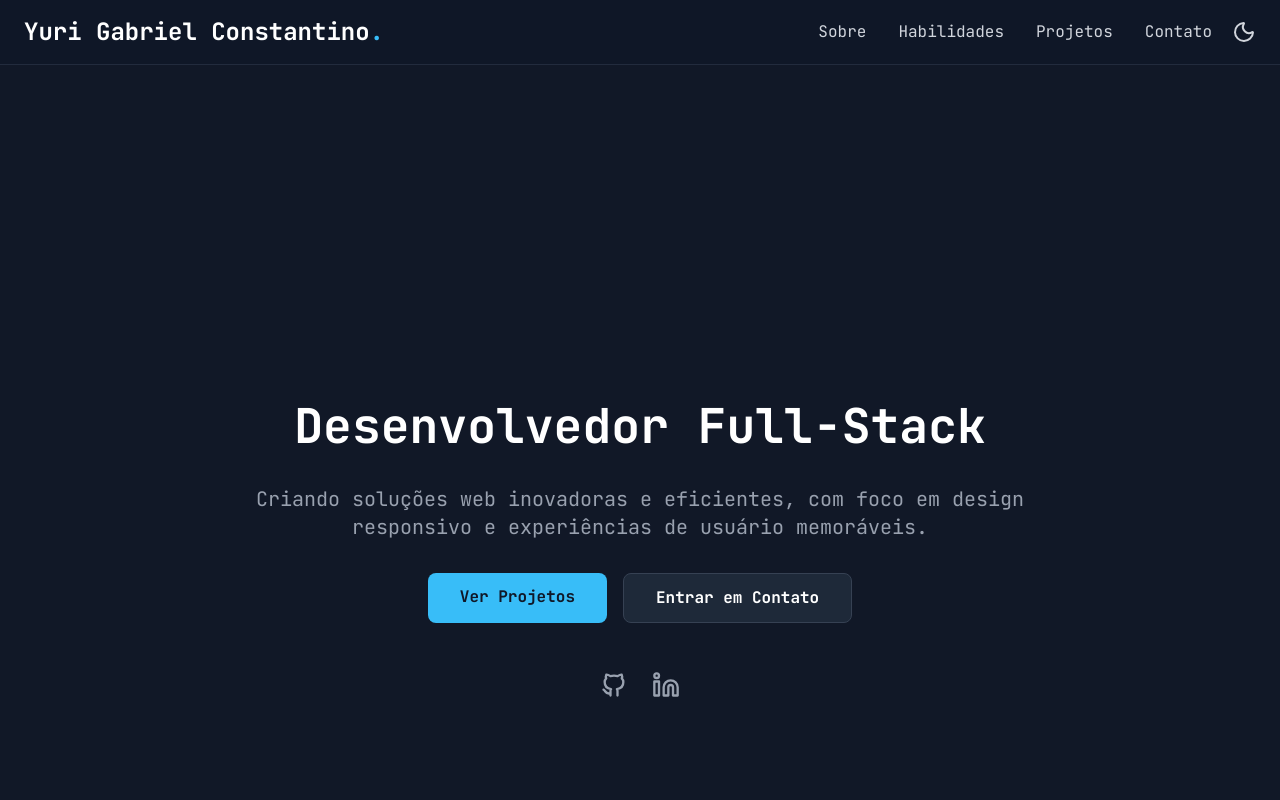
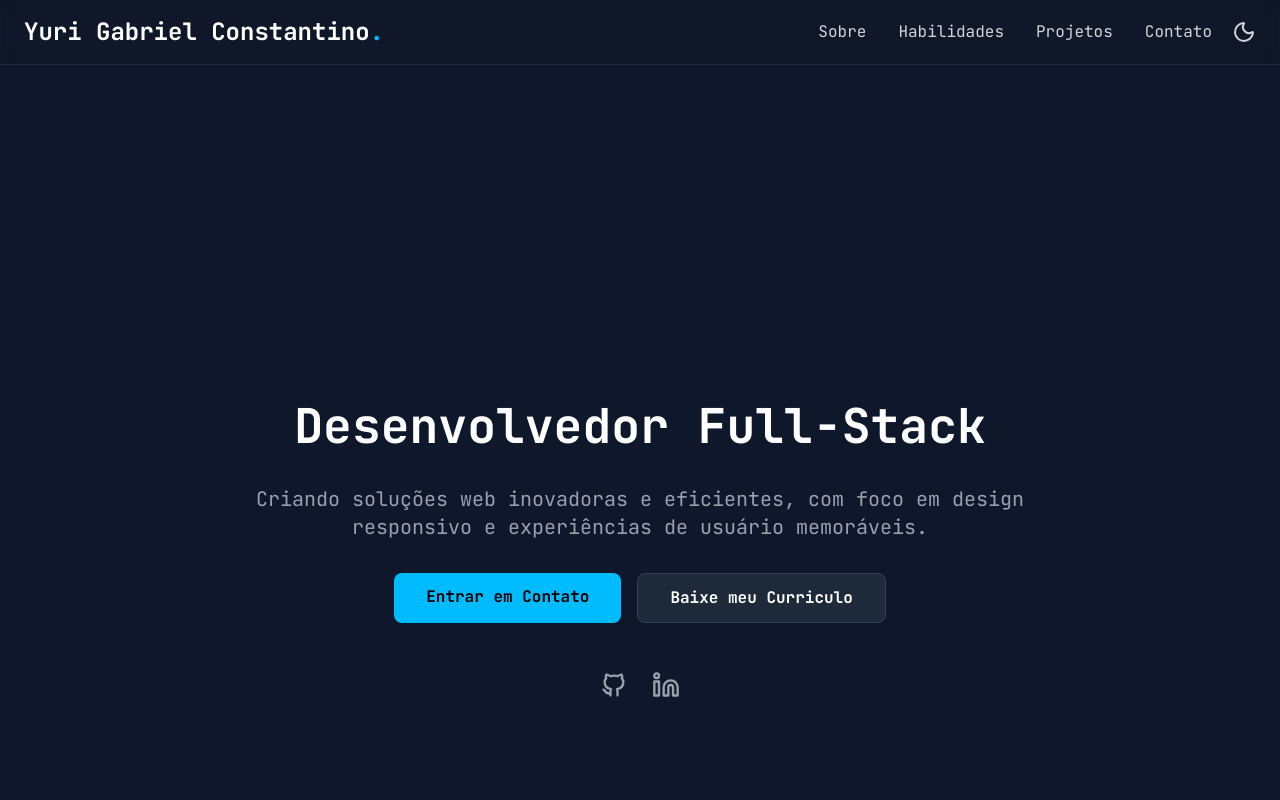
Before and after one commit to YuriGConstantino/Portfolio, a React (Vite) app: page / in a window 1280 px wide. Shown: the top 800 px of the page. Built offline with nearby package versions, Linux system fonts and the light colour scheme.

Commit message:
feat: atualizar cores e classes de estilo para consistência visual

```diff
--- a/src/App.css
+++ b/src/App.css
@@ -6,37 +6,45 @@ html {
 }
 
 @theme {
-  --color-accent: #38bdf8;
-  --color-accent-focus: #00a6f4;
-  --color-background: #111827;
-  --color-secondary-background: #000000;
-  --color-primary-color: #fff;
-  --color-primary-accent-color: #fff;
-  --color-input-color: #d1d5dc;
-  --color-secondary-color: #99a1af;
-  --color-gray-7: #364153;
-  --color-gray-8: #1e2939;
-  --color-gray-9: #101828;
-  --color-tag-backgroud: #024a70;
-  --color-tag-text: #74d4ff;
-  --color-card-link: #00bcff;
+  --color-accent: var(--color-sky-400);
+  --color-accent-focus: var(--color-sky-500);
+  --color-background: var(--color-slate-900);
+  --color-secondary-background: var(--color-black);
+  --color-primary-color: var(--color-white);
+  --color-primary-accent-color: var(--color-sky-400);
+  --color-input-color: var(--color-gray-300);
+  --color-secondary-color: var(--color-gray-400);
+  --color-card-surface: var(--color-gray-800);
+  --color-card-accent: var(--color-gray-700);
+  --color-input: var(--color-gray-800);
+  --color-input-accent: var(--color-gray-700);
+  --color-header: var(--color-gray-900);
+  --color-header-line: var(--color-gray-700);
+  --color-btn-text: var(--color-gray-900)
+  --color-tag-backgroud: var(--color-sky-900);
+  --color-tag-text: var(--color-sky-300);
+  --color-card-link: var(--color-sky-400);
 }
 
 .light {
-  --color-accent: #d97706;
-  --color-accent-focus: #bb4d00;
-  --color-background: #fffbeb;
-  --color-secondary-background: #fef3c6;
-  --color-primary-color: #57534e;
-  --color-primary-accent-color: #fff;
-  --color-input-color: #000000;
-  --color-secondary-color: #3c3c3c;
-  --color-gray-7: #d97706;
-  --color-gray-8: #f3f4f6;
-  --color-gray-9: #fff;
-  --color-tag-text: #973c00;
-  --color-card-link: #973c00;
-  --color-tag-backgroud: #fef3c6;
+  --color-accent: var(--color-orange-400);
+  --color-accent-focus: var(--color-orange-500);
+  --color-background: var(--color-yellow-50);
+  --color-secondary-background: var(--color-yellow-100);
+  --color-primary-color: var(--color-stone-600);
+  --color-primary-accent-color: var(--color-stone-800);
+  --color-input-color: var(--color-black);
+  --color-secondary-color: var(--color-neutral-700);
+  --color-card-surface: var(--color-gray-50);
+  --color-card-accent: var(--color-orange-400);
+  --color-input: var(--color-gray-50);
+  --color-input-accent: var(--color-gray-700);
+  --color-header: var(--color-white);
+  --color-header-line: var(--color-orange-700);
+  --color-btn-text: var(--color-white);
+  --color-tag-text: var(--color-orange-800);
+  --color-card-link: var(--color-orange-800);
+  --color-tag-backgroud: var(--color-yellow-200);
 }
 
 body {
--- a/src/components/Card/index.tsx
+++ b/src/components/Card/index.tsx
@@ -21,7 +21,7 @@ export const Card = ({ src, skill, delay }: Props) => {
         threshold={0.3}
         delay={delay}
       >
-        <div className="bg-gray-8 hover:bg-gray-7/50 flex flex-col items-center justify-center gap-2 rounded-lg p-6 transition-all duration-300">
+        <div className="bg-card-surface hover:bg-card-accent/50 flex flex-col items-center justify-center gap-2 rounded-lg p-6 transition-all duration-300">
           <img src={src} alt={skill} className="h-12 w-12" />
           <span className="text-primary-color font-medium cursor-default">{skill}</span>
         </div>
--- a/src/components/InputForm/index.tsx
+++ b/src/components/InputForm/index.tsx
@@ -14,7 +14,7 @@ export const InputForm = ({ label, type, name }: Props) => {
         <textarea
           id={name}
           name={name}
-          className="bg-gray-8 border-gray-7 focus:border-accent-focus text-primary-color h-50 w-full resize-none rounded-lg border px-4 py-3 focus:outline-none"
+          className="bg-input border-input-accent focus:border-accent-focus text-primary-color h-50 w-full resize-none rounded-lg border px-4 py-3 focus:outline-none"
           required
         ></textarea>
       </div>
@@ -30,7 +30,7 @@ export const InputForm = ({ label, type, name }: Props) => {
           type={type}
           id={name}
           name={name}
-          className="bg-gray-8 border-gray-7 focus:border-accent-focus text-primary-color w-full rounded-lg border px-4 py-3 focus:outline-none"
+          className="bg-input border-input-accent focus:border-accent-focus text-primary-color w-full rounded-lg border px-4 py-3 focus:outline-none"
           required
         />
       </div>
--- a/src/components/ProjectCard/index.tsx
+++ b/src/components/ProjectCard/index.tsx
@@ -35,7 +35,7 @@ export const ProjectCard = ({
         threshold={0.2}
         delay={delay}
       >
-        <div className="group bg-gray-8 flex h-full flex-col overflow-hidden border-1 border-black rounded-lg">
+        <div className="group bg-card-surface flex h-full flex-col overflow-hidden rounded-lg border-1 border-black">
           <img
             src={image}
             alt={title}
@@ -50,7 +50,7 @@ export const ProjectCard = ({
               {tag.map((tags, index) => (
                 <span
                   key={index}
-                  className="bg-tag-backgroud/50 text-tag-text rounded-full px-2.5 py-1 text-xs font-semibold cursor-default"
+                  className="bg-tag-backgroud/50 text-tag-text cursor-default rounded-full px-2.5 py-1 text-xs font-semibold"
                 >
                   {tags}
                 </span>
--- a/src/containers/Contact/index.tsx
+++ b/src/containers/Contact/index.tsx
@@ -39,7 +39,7 @@ export const Contact = () => {
                 <div className="text-center">
                   <Button
                     type="submit"
-                    className="bg-accent text-gray-9 hover:bg-accent-focus transform rounded-lg px-8 py-3 font-bold transition-transform duration-300 hover:scale-105"
+                    className="bg-accent text-btn-text hover:bg-accent-focus transform rounded-lg px-8 py-3 font-bold transition-transform duration-300 hover:scale-105"
                   >
                     Enviar Mensagem
                   </Button>
--- a/src/containers/Header/index.tsx
+++ b/src/containers/Header/index.tsx
@@ -13,7 +13,7 @@ export const Header = ({ theme, chargeTheme }: Props) => {
   const [mobileMenu, setMobileMenu] = useState(false)
   return (
     <>
-      <header className="border-gray-7/50 bg-gray-9/80 fixed top-0 right-0 left-0 z-10 border-b backdrop-blur-sm">
+      <header className="border-header-line/50 bg-header/80 fixed top-0 right-0 left-0 z-10 border-b backdrop-blur-sm">
         <div className="container mx-auto flex items-center justify-between px-6 py-4">
           <a
             href="#"
--- a/src/containers/Hero/index.tsx
+++ b/src/containers/Hero/index.tsx
@@ -30,17 +30,18 @@ export const Hero = () => {
         <div className="mt-8 flex flex-wrap justify-center gap-4">
           <Button
             type="link"
-            href="#projects"
-            className="bg-accent text-gray-9 hover:bg-accent-focus transform rounded-lg px-8 py-3 font-bold transition-transform duration-300 hover:scale-105"
+            href="#contact"
+            className="bg-accent text-btn-text hover:bg-accent-focus transform rounded-lg px-8 py-3 font-bold transition-transform duration-300 hover:scale-105"
           >
-            Ver Projetos
+            Entrar em Contato
           </Button>
           <Button
             type="link"
-            href="#contact"
-            className="bg-gray-8 border-gray-7 hover:bg-gray-7 hover:text-primary-accent-color text-primary-color transform rounded-lg border px-8 py-3 font-bold transition-transform duration-300 hover:scale-105"
+            download={true}
+            href="../../../public/files/CV Yuri Constantino.docx.pdf"
+            className="bg-input border-input-accent hover:bg-input hover:text-primary-accent-color text-primary-color transform rounded-lg border px-8 py-3 font-bold transition-transform duration-300 hover:scale-105"
           >
-            Entrar em Contato
+            Baixe meu Curriculo
           </Button>
         </div>
         <div className="mt-12 flex justify-center gap-6">
--- a/src/containers/NavMobile/index.tsx
+++ b/src/containers/NavMobile/index.tsx
@@ -12,28 +12,28 @@ export const NavMobile = ({ className, onClick }: Props) => {
         <Button
           type="link"
           href="#about"
-          className="hover:bg-gray-8 text-input-color block px-6 py-2"
+          className="hover:bg-input text-input-color block px-6 py-2"
         >
           Sobre
         </Button>
         <Button
           type="link"
           href="#skills"
-          className="hover:bg-gray-8 text-input-color block px-6 py-2"
+          className="hover:bg-input text-input-color block px-6 py-2"
         >
           Habilidades
         </Button>
         <Button
           type="link"
           href="#projects"
-          className="hover:bg-gray-8 text-input-color block px-6 py-2"
+          className="hover:bg-input text-input-color block px-6 py-2"
         >
           Projetos
         </Button>
         <Button
           type="link"
           href="#contact"
-          className="hover:bg-gray-8 text-input-color block px-6 py-2"
+          className="hover:bg-input text-input-color block px-6 py-2"
         >
           Contato
         </Button>
```
